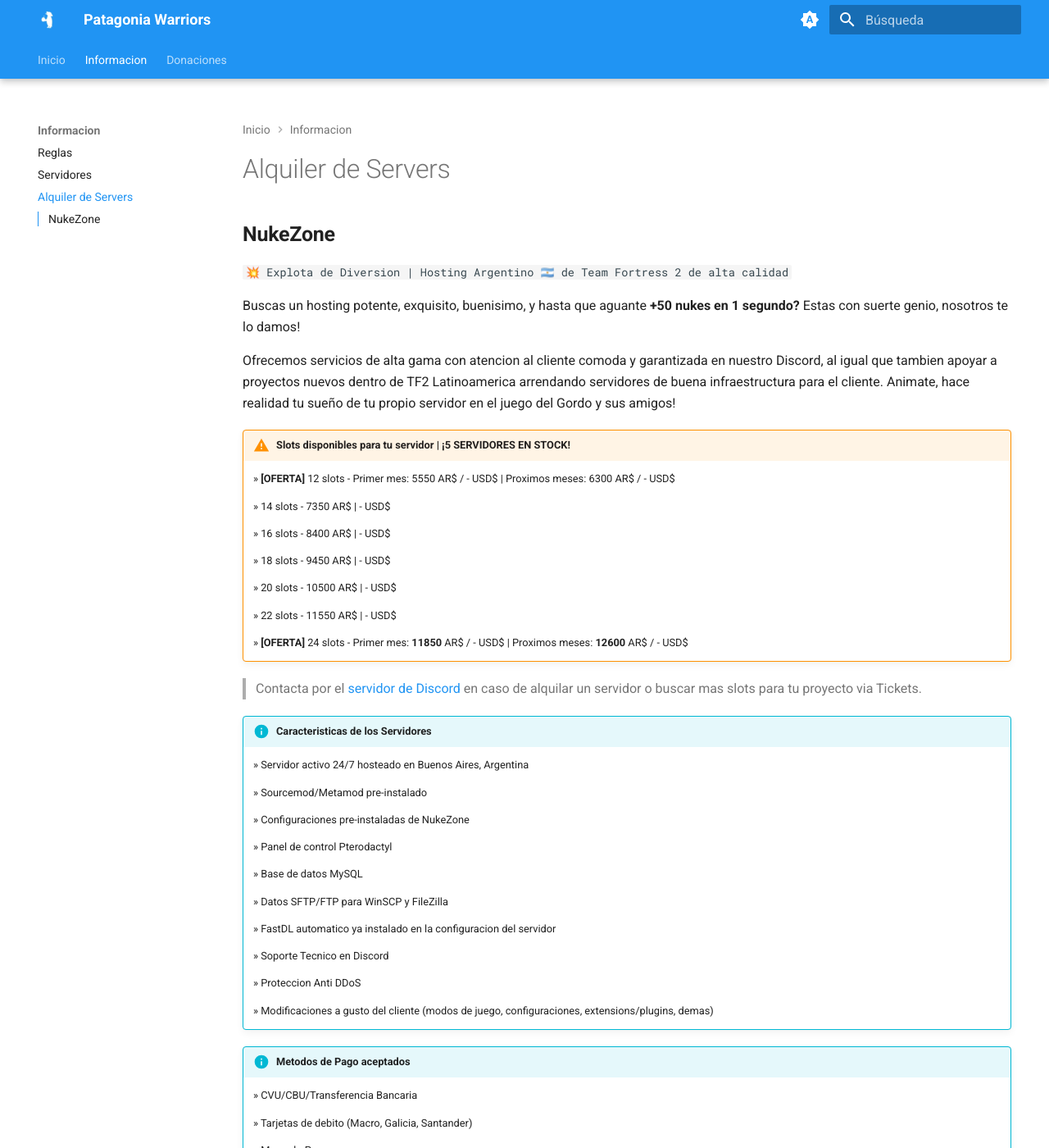
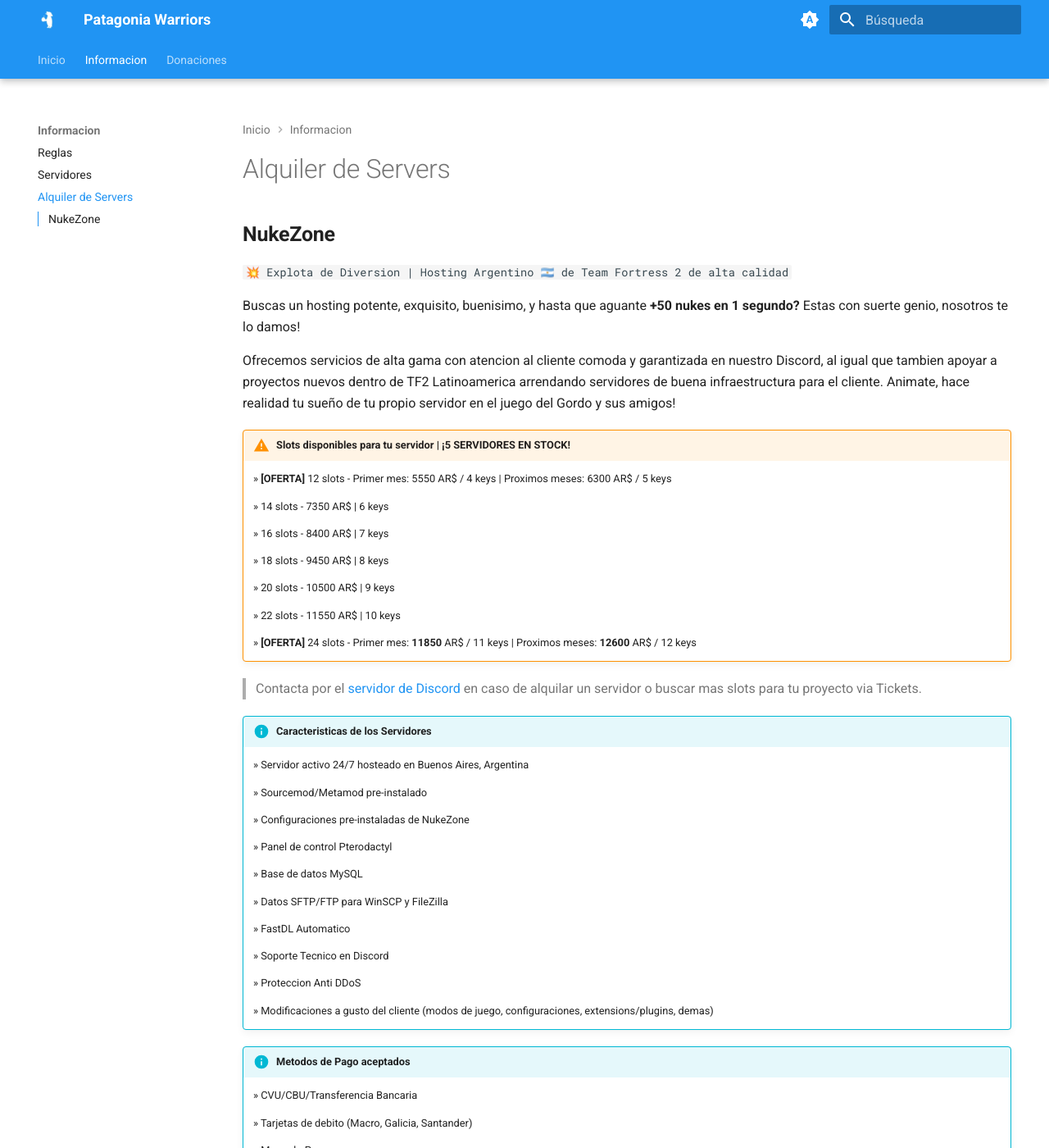
Before and after one commit to patagoniawarriors/docs, an MkDocs documentation site: the page built from docs/info/hosting.md, in a window 1280 px wide and 1400 px high. Shown: the whole window at 82% size. Built offline with MkDocs 1.6.1 and Material for MkDocs 9.7.7, drawn with Linux system fonts in a browser that asks for light colours.

Commit message:
Update hosting.md

```diff
--- a/docs/info/hosting.md
+++ b/docs/info/hosting.md
@@ -7,19 +7,19 @@
 
 !!! warning "Slots disponibles para tu servidor | ¡5 SERVIDORES EN STOCK!"
 
-	» **[OFERTA]** 12 slots - Primer mes: 5550 AR$ / - USD$ | Proximos meses: 6300 AR$ / - USD$
+	» **[OFERTA]** 12 slots - Primer mes: 5550 AR$ / 4 keys | Proximos meses: 6300 AR$ / 5 keys
 
-	» 14 slots - 7350 AR$ | - USD$
+	» 14 slots - 7350 AR$ | 6 keys
 
-	» 16 slots - 8400 AR$ | - USD$
+	» 16 slots - 8400 AR$ | 7 keys
 
-	» 18 slots - 9450 AR$ | - USD$
+	» 18 slots - 9450 AR$ | 8 keys
 
-	» 20 slots - 10500 AR$ | - USD$
+	» 20 slots - 10500 AR$ | 9 keys
 
-	» 22 slots - 11550 AR$ | - USD$
+	» 22 slots - 11550 AR$ | 10 keys
 
-	» **[OFERTA]** 24 slots - Primer mes: __11850__ AR$ / - USD$ | Proximos meses: __12600__ AR$ / - USD$
+	» **[OFERTA]** 24 slots - Primer mes: __11850__ AR$ / 11 keys | Proximos meses: __12600__ AR$ / 12 keys
 
 
 > Contacta por el [servidor de Discord](https://discord.gg/yfD2u3EbGp) en caso de alquilar un servidor o buscar mas slots para tu proyecto via Tickets.
@@ -39,7 +39,7 @@
 
 	» Datos SFTP/FTP para WinSCP y FileZilla
 
-	» FastDL automatico ya instalado en la configuracion del servidor
+	» FastDL Automatico
 
 	» Soporte Tecnico en Discord
 
```
